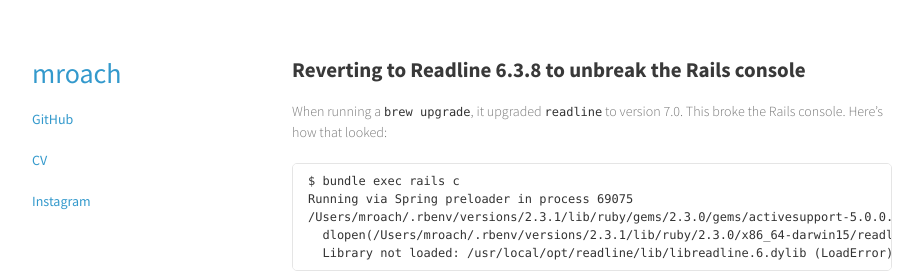
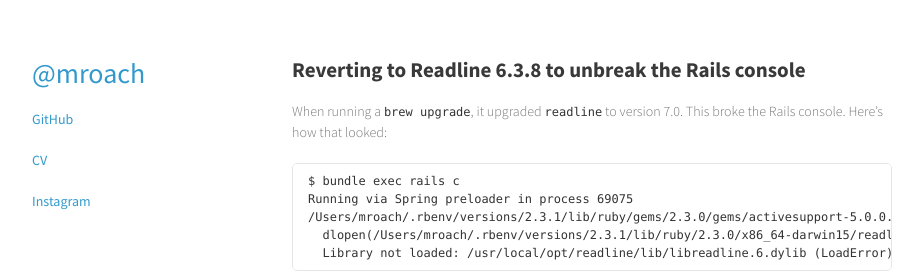
Before and after one commit to mroach/mroach.github.io, a Jekyll site: the page built from index.html, in a window 1280 px wide. Shown: the top 273 px of the page, without its empty margins (178-1101 px from the left). Built offline with Jekyll 4.4.1, drawn with Linux system fonts in a browser that asks for light colours; nearby versions of some CDN libraries.

```diff
--- a/_layouts/default.html
+++ b/_layouts/default.html
@@ -16,7 +16,7 @@
   <body>
     <div class="wrapper">
       <header>
-        <h1><a href="/">mroach</a></h1>
+        <h1><a href="/">@mroach</a></h1>
         <p></p>
         <p class="view"><a href="https://github.com/mroach">GitHub</a></p>
         <p class="view"><a href="cv.html">CV</a>
```
